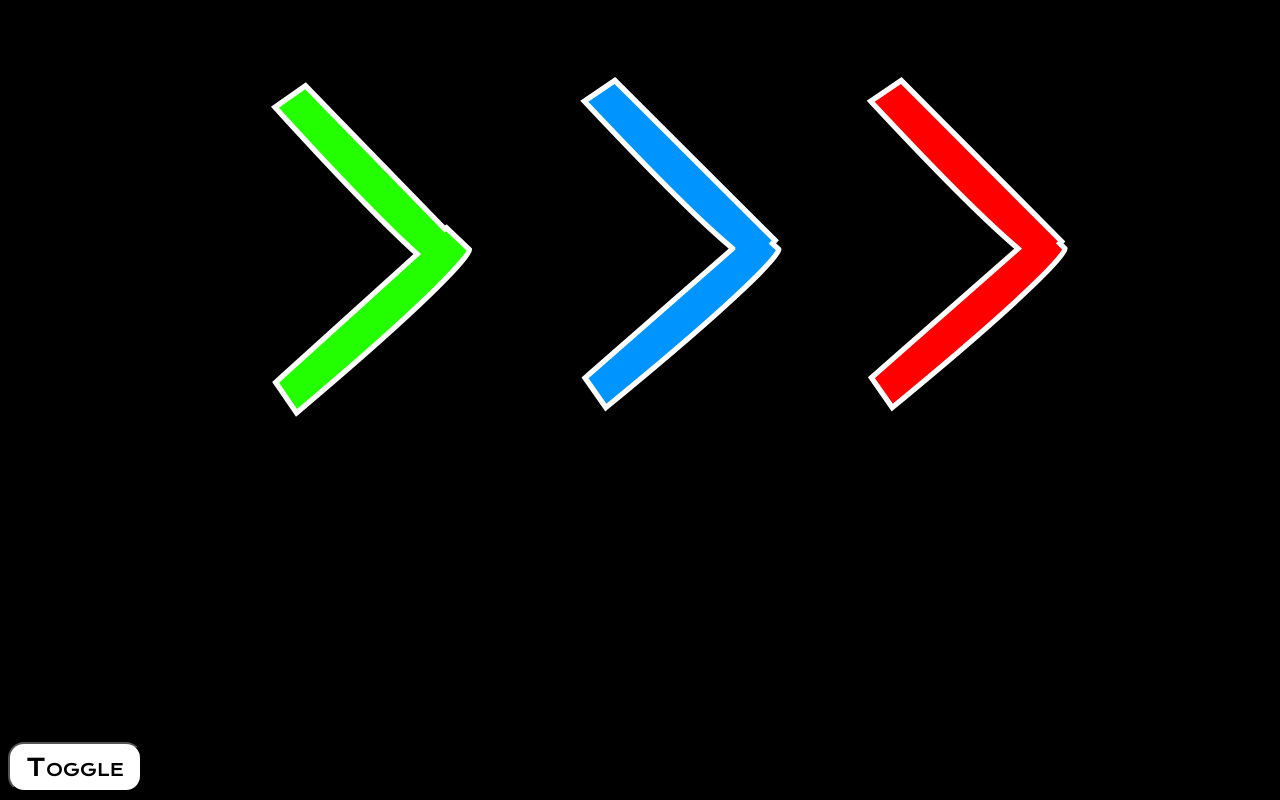
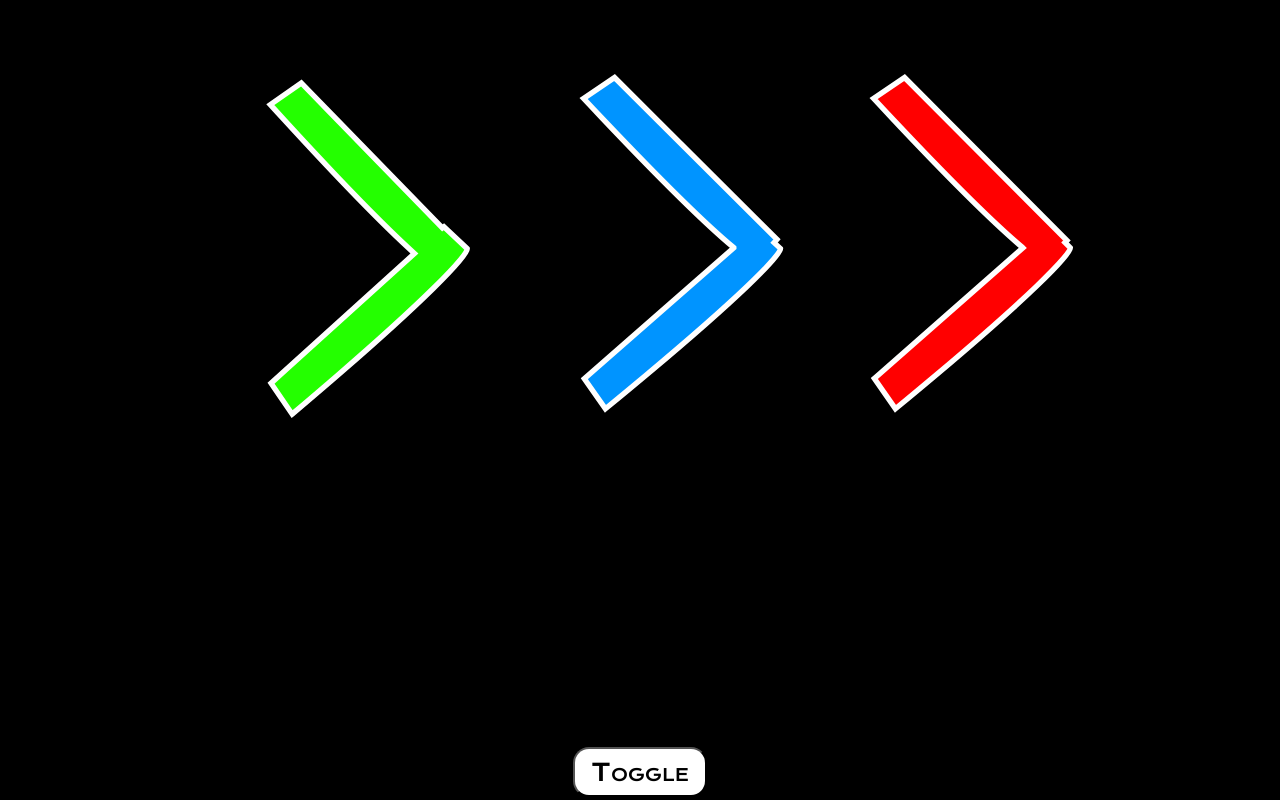
Before and after one commit to abdullahq77/cpnt201-a3, a plain HTML site: page index.html in a window 1280 px wide. Shown: the part 390-1190 px from the top of the page. Drawn offline with nearby package versions, Linux system fonts and the light colour scheme.

Commit message:
Update style.css

```diff
--- a/css/style.css
+++ b/css/style.css
@@ -1,3 +1,9 @@
+/* Resets */
+* {
+  margin: 0;
+  padding: 0;
+}
+
 /* Aligning the header and giving it a nice font and font size  */
 h1 {
   display: flex;
@@ -47,6 +53,7 @@ svg {
 
 /* Centering button, changing its font and adding colour */
 button {
+  display: flex;
   padding: .5rem 1rem;
   margin: 0 auto;
   border-radius: 1rem;
```
